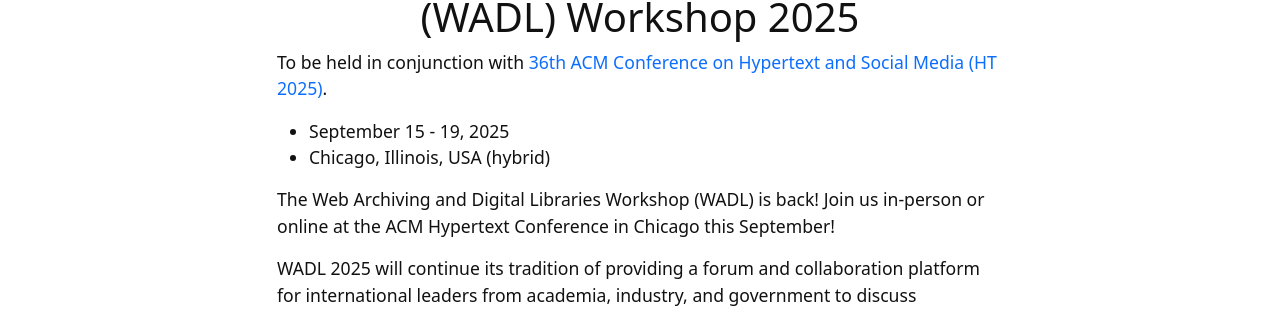
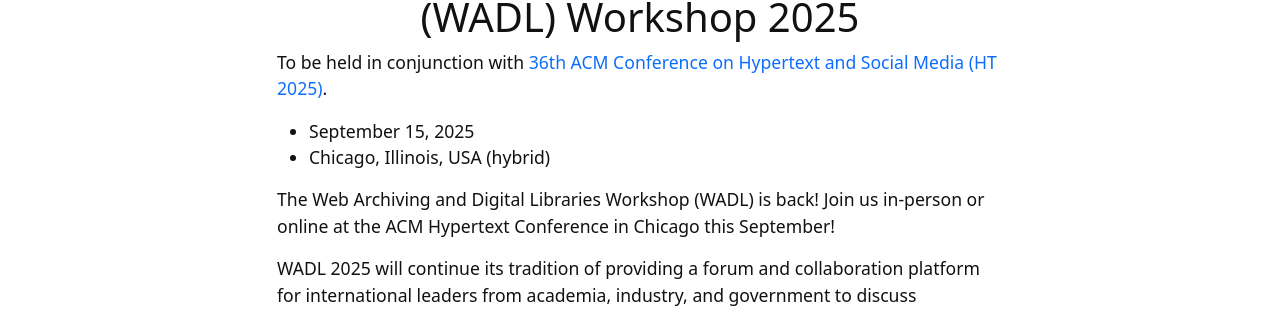
Before and after one commit to wadlworkshop/wadlworkshop.github.io, a Jekyll site: the page built from 2025/index.md, in a window 1280 px wide. Shown: the part 361-673 px from the top of the page. Built offline with Jekyll 4.4.1, drawn with Linux system fonts in a browser that asks for light colours.

Commit message:
Refine date of workshop

```diff
--- a/2025/index.md
+++ b/2025/index.md
@@ -9,7 +9,7 @@
 
 To be held in conjunction with [36th ACM Conference on Hypertext and Social Media (HT 2025)](https://ht.acm.org/ht2025/).
 
-* September 15 - 19, 2025
+* September 15, 2025
 * Chicago, Illinois, USA (hybrid)
 
 The Web Archiving and Digital Libraries Workshop (WADL) is back! Join us in-person or online at the ACM Hypertext Conference in Chicago this September!
```
